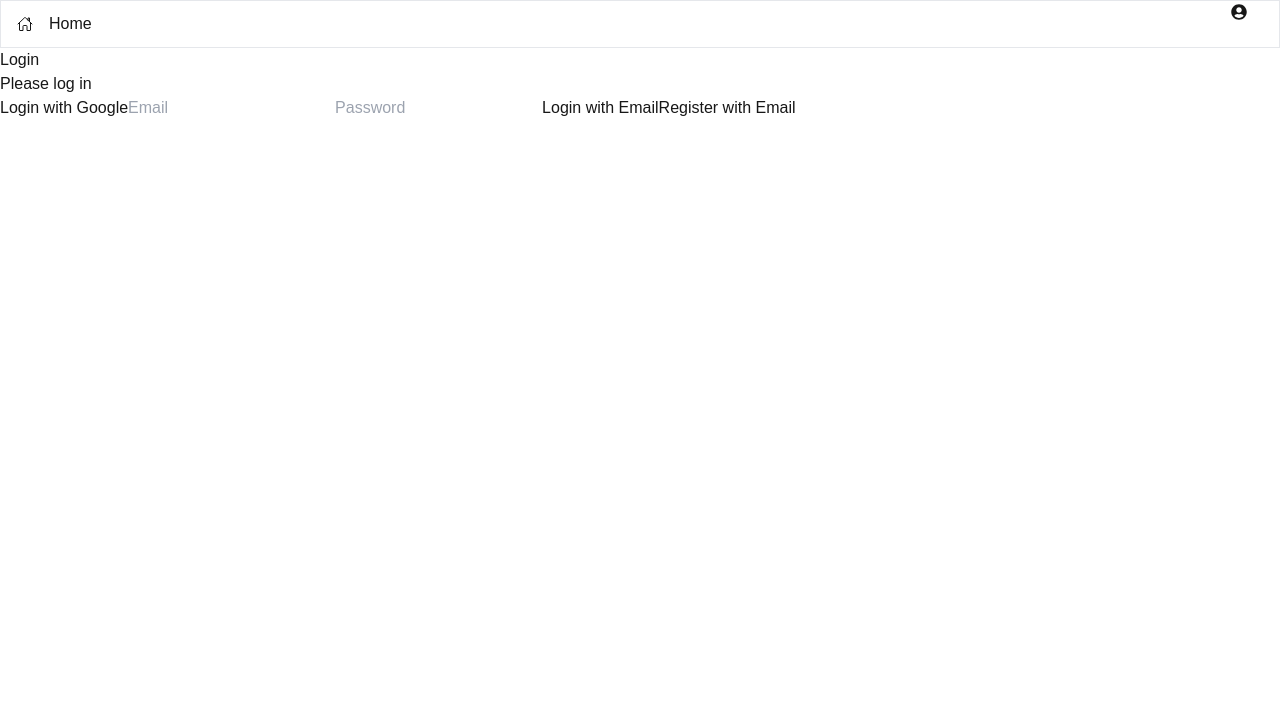
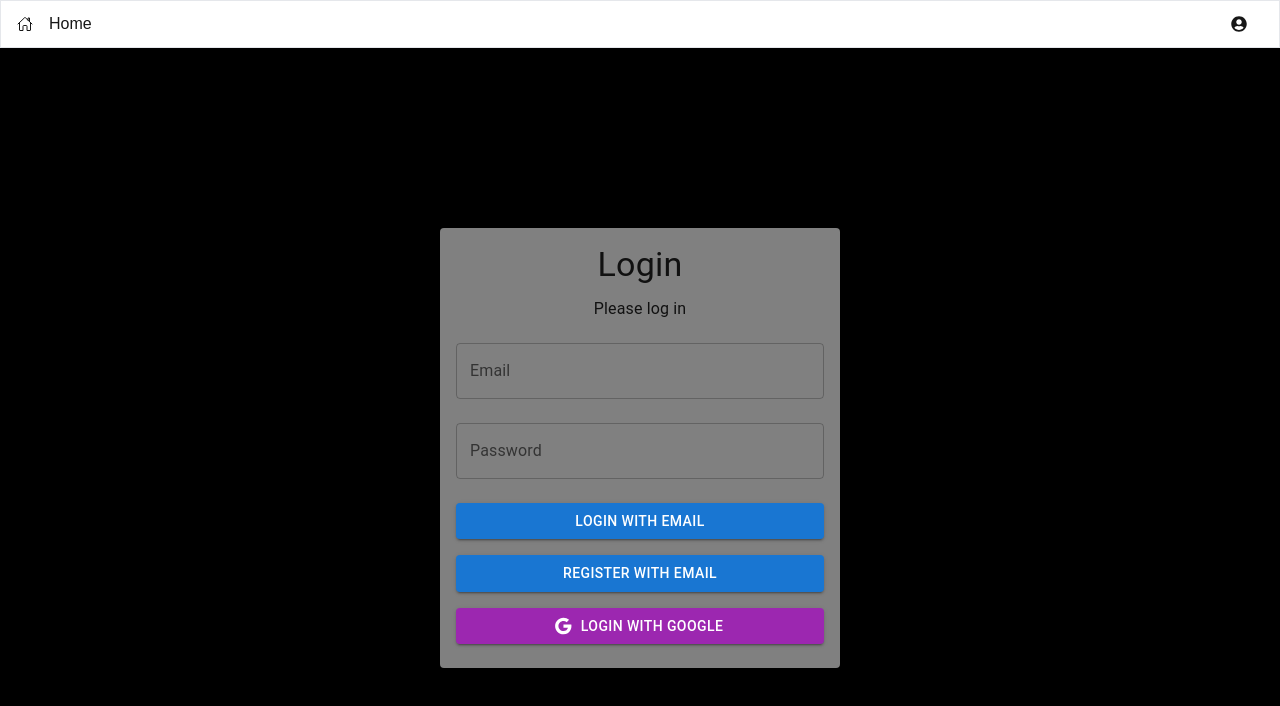
Before and after one commit to Satyam1923/crypto, a Next.js app in the folder web/: page /login in a window 1280 px wide. Shown: the top 706 px of the page. Built offline with nearby package versions, Linux system fonts and the light colour scheme; no server answers.

Commit message:
login ui

```diff
--- a/web/package.json
+++ b/web/package.json
@@ -11,7 +11,8 @@
   "dependencies": {
     "@emotion/react": "^11.13.3",
     "@emotion/styled": "^11.13.0",
-    "@mui/material": "^6.1.5",
+    "@mui/icons-material": "^6.1.6",
+    "@mui/material": "^6.1.6",
     "@reduxjs/toolkit": "^2.3.0",
     "firebase": "^11.0.1",
     "next": "14.2.15",
--- a/web/src/app/login/page.tsx
+++ b/web/src/app/login/page.tsx
@@ -1,7 +1,7 @@
-// app/login/page.tsx
 "use client";
 
-import { useState } from "react";
+import { useState, useEffect } from "react";
+import { useRouter } from "next/navigation";
 import { useDispatch, useSelector } from "react-redux";
 import {
   loginWithGoogle,
@@ -10,12 +10,29 @@ import {
   logout,
 } from "../../redux/slices/authSlice";
 import { AppDispatch, RootState } from "../../redux/store";
+import {
+  Box,
+  Button,
+  Card,
+  CardContent,
+  TextField,
+  Typography,
+} from "@mui/material";
+import GoogleIcon from "@mui/icons-material/Google";
 
 export default function LoginPage() {
   const dispatch = useDispatch<AppDispatch>();
+  const router = useRouter();
   const { user, status, error } = useSelector((state: RootState) => state.auth);
   const [email, setEmail] = useState("");
   const [password, setPassword] = useState("");
+
+  useEffect(() => {
+    // Redirect to home page if the user is logged in
+    if (user) {
+      router.push("/");
+    }
+  }, [user, router]);
 
   const handleGoogleLogin = () => dispatch(loginWithGoogle());
   const handleEmailLogin = () => dispatch(loginWithEmail({ email, password }));
@@ -24,37 +41,103 @@ export default function LoginPage() {
   const handleLogout = () => dispatch(logout());
 
   return (
-    <div>
-      <h1>Login</h1>
+    <Box
+      sx={{
+        minHeight: "100vh",
+        display: "flex",
+        alignItems: "center",
+        justifyContent: "center",
+        backgroundColor: "black",
+      }}
+    >
+      <Card sx={{ width: 400, backgroundColor: "gray" }}>
+        <CardContent>
+          <Typography variant="h4" component="h1" gutterBottom align="center">
+            Login
+          </Typography>
+
           {user ? (
             <>
-          <p>Welcome, {user.email}</p>
-          <button onClick={handleLogout}>Logout</button>
+              <Typography variant="h6" align="center">
+                Welcome, {user.email}
+              </Typography>
+              <Button
+                fullWidth
+                variant="contained"
+                color="primary"
+                onClick={handleLogout}
+              >
+                Logout
+              </Button>
             </>
           ) : (
-        <p>Please log in</p>
+            <Typography variant="body1" align="center" gutterBottom>
+              Please log in
+            </Typography>
           )}
+
           {!user && (
             <>
-          <button onClick={handleGoogleLogin}>Login with Google</button>
-          <input
-            type="email"
-            placeholder="Email"
+              <TextField
+                fullWidth
+                label="Email"
+                variant="outlined"
+                margin="normal"
                 value={email}
                 onChange={(e) => setEmail(e.target.value)}
               />
-          <input
+              <TextField
+                fullWidth
+                label="Password"
                 type="password"
-            placeholder="Password"
+                variant="outlined"
+                margin="normal"
                 value={password}
                 onChange={(e) => setPassword(e.target.value)}
               />
-          <button onClick={handleEmailLogin}>Login with Email</button>
-          <button onClick={handleEmailRegister}>Register with Email</button>
+              <Button
+                fullWidth
+                variant="contained"
+                color="primary"
+                onClick={handleEmailLogin}
+                sx={{ mt: 2 }}
+              >
+                Login with Email
+              </Button>
+              <Button
+                fullWidth
+                variant="contained"
+                color="primary"
+                onClick={handleEmailRegister}
+                sx={{ mt: 2 }}
+              >
+                Register with Email
+              </Button>
+              <Button
+                fullWidth
+                variant="contained"
+                color="secondary"
+                startIcon={<GoogleIcon />}
+                onClick={handleGoogleLogin}
+                sx={{ mt: 2 }}
+              >
+                Login with Google
+              </Button>
             </>
           )}
-      {status === "loading" && <p>Loading...</p>}
-      {error && <p>Error: {error}</p>}
-    </div>
+
+          {status === "loading" && (
+            <Typography variant="body2" color="textSecondary" align="center">
+              Loading...
+            </Typography>
+          )}
+          {error && (
+            <Typography variant="body2" color="error" align="center">
+              Error: {error}
+            </Typography>
+          )}
+        </CardContent>
+      </Card>
+    </Box>
   );
 }
--- a/web/src/app/ui/navbar.tsx
+++ b/web/src/app/ui/navbar.tsx
@@ -38,7 +38,7 @@ export default function Navbar() {
             </div>
           </Link>
         </li>
-        <li className="relative">
+        <li className="relative mt-3">
           <button
             onClick={() => setDropdownOpen((prev) => !prev)} // Toggle dropdown
             className="flex-initial m-4 focus:outline-none"
```
Also changed, not shown: 1 other file (tests, documents, lock files or other folders). Lines whose indentation alone changed are shown as unchanged.
